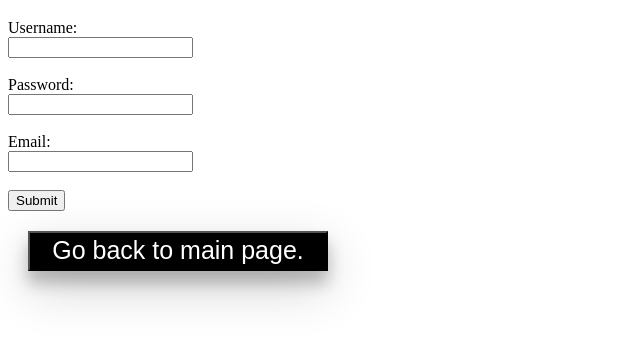
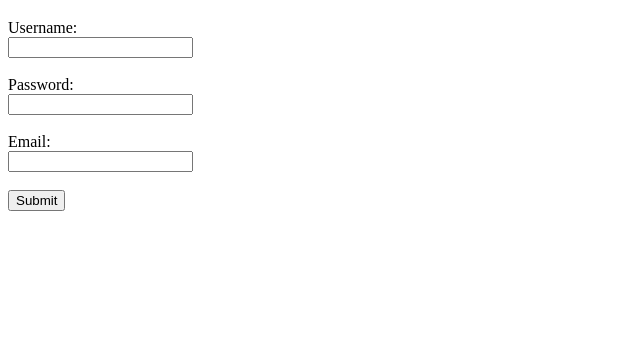
Before and after one commit to angelmimi4749/Assignment_4, a plain HTML site: page form.html in a window 1280 px wide. Shown: the part 61-402 px from the top of the page, without its empty margins (0-640 px from the left). Drawn offline with Linux system fonts and the light colour scheme.

Commit message:
Update form.html

```diff
--- a/form.html
+++ b/form.html
@@ -5,9 +5,9 @@
         <link rel="stylesheet" href = "index.css">
     </head>
 
-    <body id = "body">
+    <body>
         <header>
-            <h1> Enter your information below </h1>
+            <h1 id = "Complete"> Enter your information below </h1>
         </header>
         <main>
             <form autocomplete="off" method="post" action="">
@@ -20,9 +20,6 @@
                 <input type = "submit" id = "submit" onclick = "matchPass()" value="Submit">
             </form>
         </main>
-        <a href = "index.html">
-           <button class = "back"> Go back to main page. </button>
-        </a>
         <script src="index.js"></script>
     </body>
 </html>
```
